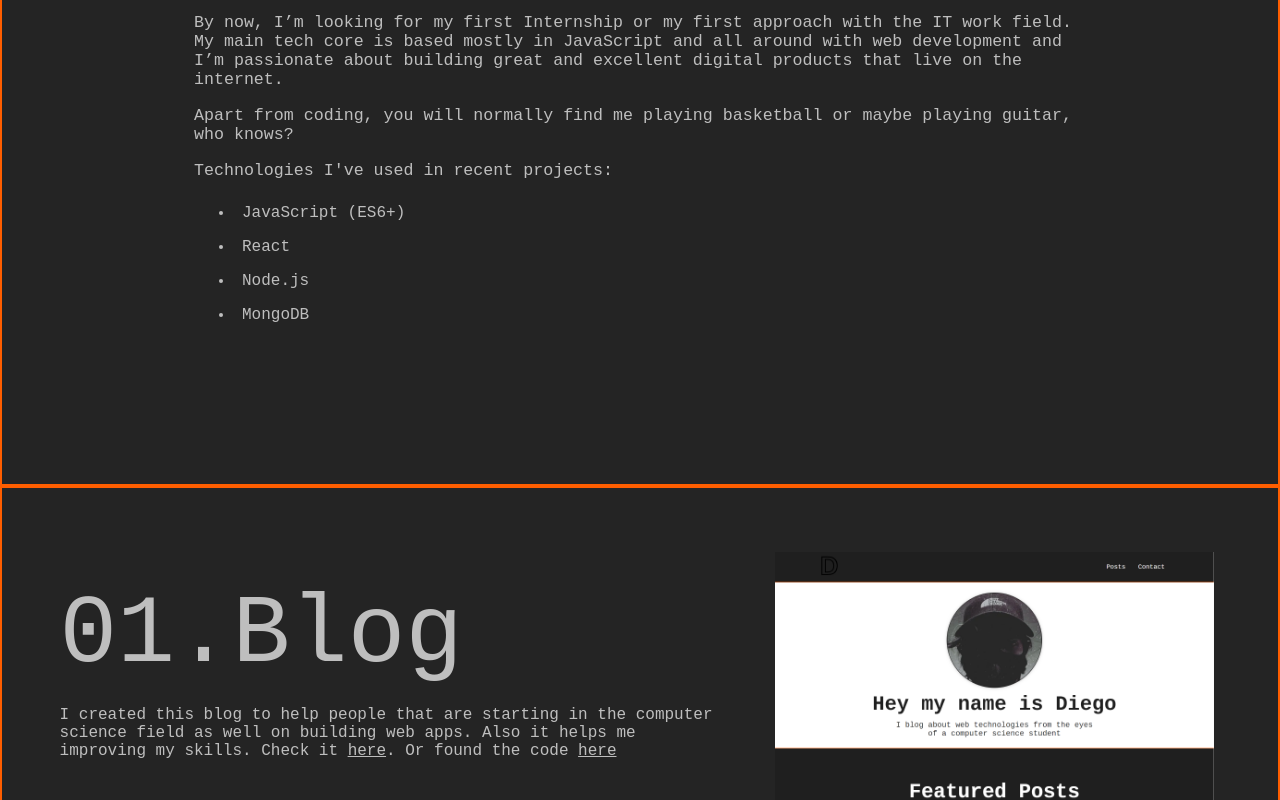
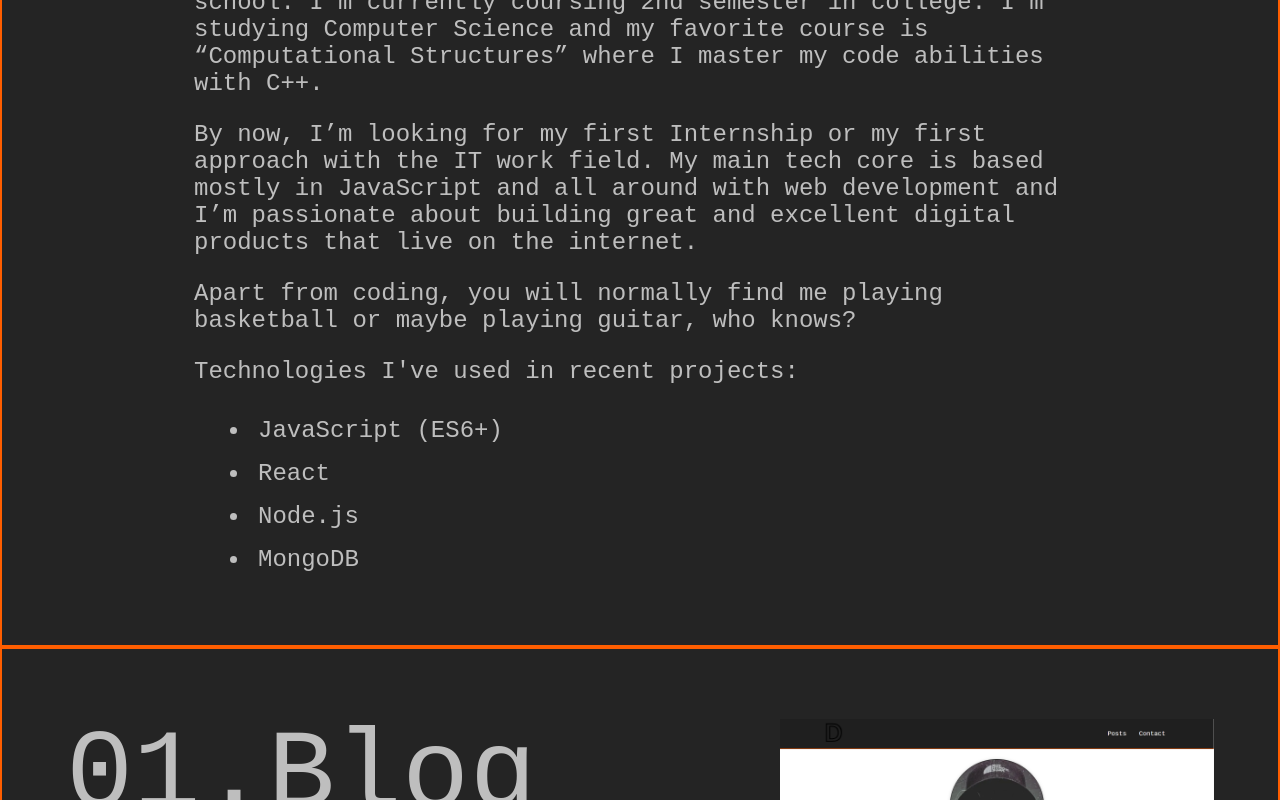
Before and after one commit to YeyoM/yeyo_portfolio, a React (Create React App) app: page / in a window 1280 px wide. Shown: the part 1160-1960 px from the top of the page. Built offline with nearby package versions, Linux system fonts and the light colour scheme; no server answers; a web font is replaced by a local one.

Commit message:
correct font sizes

```diff
--- a/src/components/AboutMeContainer/AboutMeContainer.module.css
+++ b/src/components/AboutMeContainer/AboutMeContainer.module.css
@@ -3,16 +3,21 @@
   min-height: 90vh;
   margin: 0;
   border-bottom: 1px solid #d8d8d8da;
-  padding: 4rem 12rem;
+  padding: 3rem 12rem;
   color: #d8d8d8da;
   font-family: 'Cousine', monospace;
   border: 2px solid rgb(255, 94, 0)
 }
 
 .aboutTitle {
-  font-size: 5.5vw;
+  font-size: 5rem;
 }
 
 .aboutP {
-  font-size: 1.3vw
+  font-size: 1.5rem
 }
+
+.aboutMeContainer li {
+  font-size: 1.5rem;
+  margin: 0 0 0 1rem
+}
--- a/src/components/ContactContainer/ContactContainer.module.css
+++ b/src/components/ContactContainer/ContactContainer.module.css
@@ -15,36 +15,37 @@
 }
 
 .formTitle {
-  font-size: 6.5vw;
+  font-size: 6rem;
   margin-bottom: 2rem;
   margin-top: 2rem;
 }
 
 .formSection {
-  padding: 1rem 0rem;
+  padding: 1rem 2rem;
   display: flex;
   flex-direction: column;
 }
 
 .formLabel {
-  font-size: 2vw;
+  font-size: 2rem;
 }
 
 .formInput {
   margin-top: 0.5rem;
   padding: 0.5rem;
   font-family: 'Space Grotesk', sans-serif;
+  font-size: 1.2rem;
 }
 
 .contactButton {
   font-family: 'Space Grotesk', sans-serif;
-  font-size: 1.2vw;
+  font-size: 1.3rem;
   font-weight: 200;
-  padding: 1.2rem 3rem;
+  padding: 1rem 2rem;
   border: 2px solid black;
   transition-duration: 0.2s;
   background-color:rgb(255, 94, 0);
-  margin-top: 1.5rem;
+  margin: 1.5rem 2rem;
 }
 
 .contactButton:hover {
--- a/src/components/Footer/Footer.module.css
+++ b/src/components/Footer/Footer.module.css
@@ -11,6 +11,6 @@
   flex-direction: column;
   align-items: center;
   justify-content: center;
-  font-size: 1.2rem;
+  font-size: 1.5rem;
   font-family: 'Space Grotesk', sans-serif;
 }
--- a/src/components/ProjectContainer/ProjectContainer.module.css
+++ b/src/components/ProjectContainer/ProjectContainer.module.css
@@ -18,8 +18,13 @@
 
 .projectDescription {
   font-family: 'Cousine', monospace;
-  padding: 2vw;
+  padding: 2rem;
   flex: 60%
+}
+
+.projectDescription p {
+  font-size: 1.5rem;
+  margin: 0
 }
 
 .projectImg {
@@ -30,5 +35,5 @@
 .projectTitle {
   font-family: 'Cousine', monospace;
   font-weight: 300;
-  font-size: 7.5vw;
+  font-size: 7rem;
 }
```
